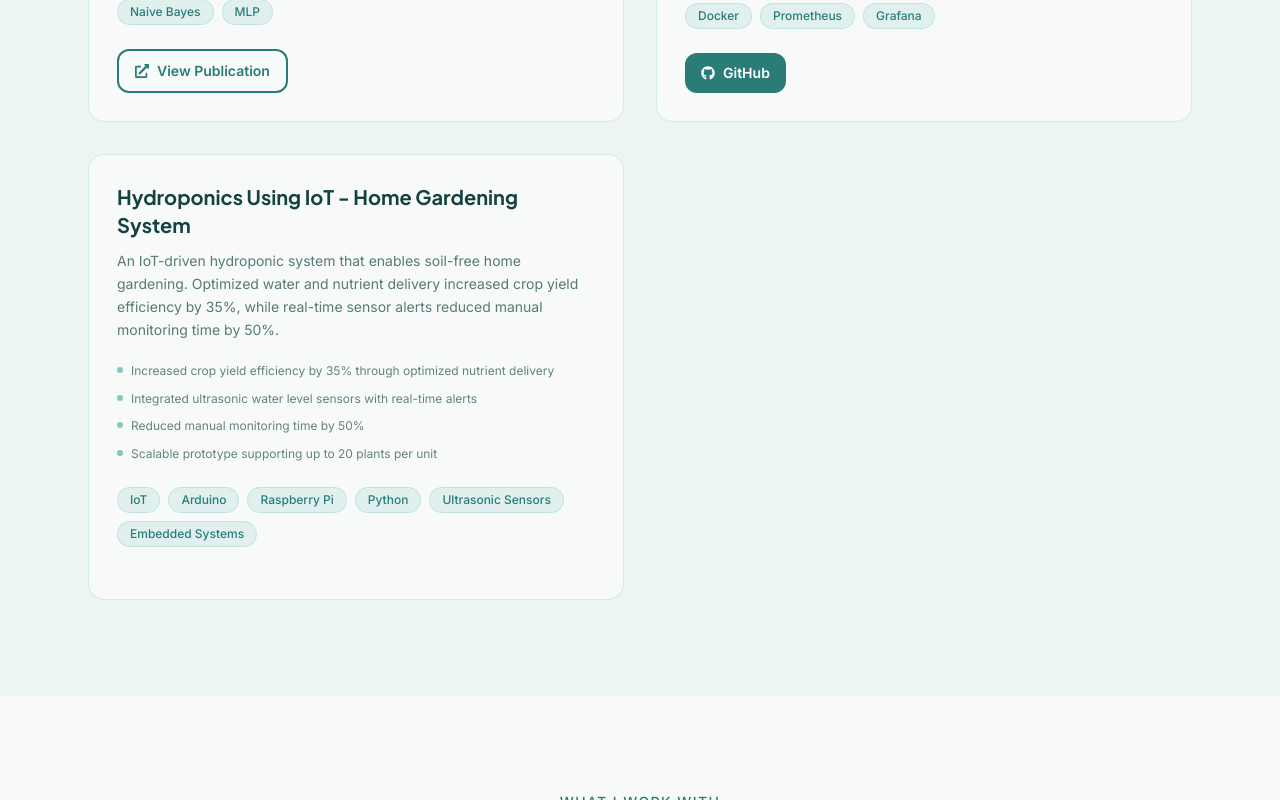
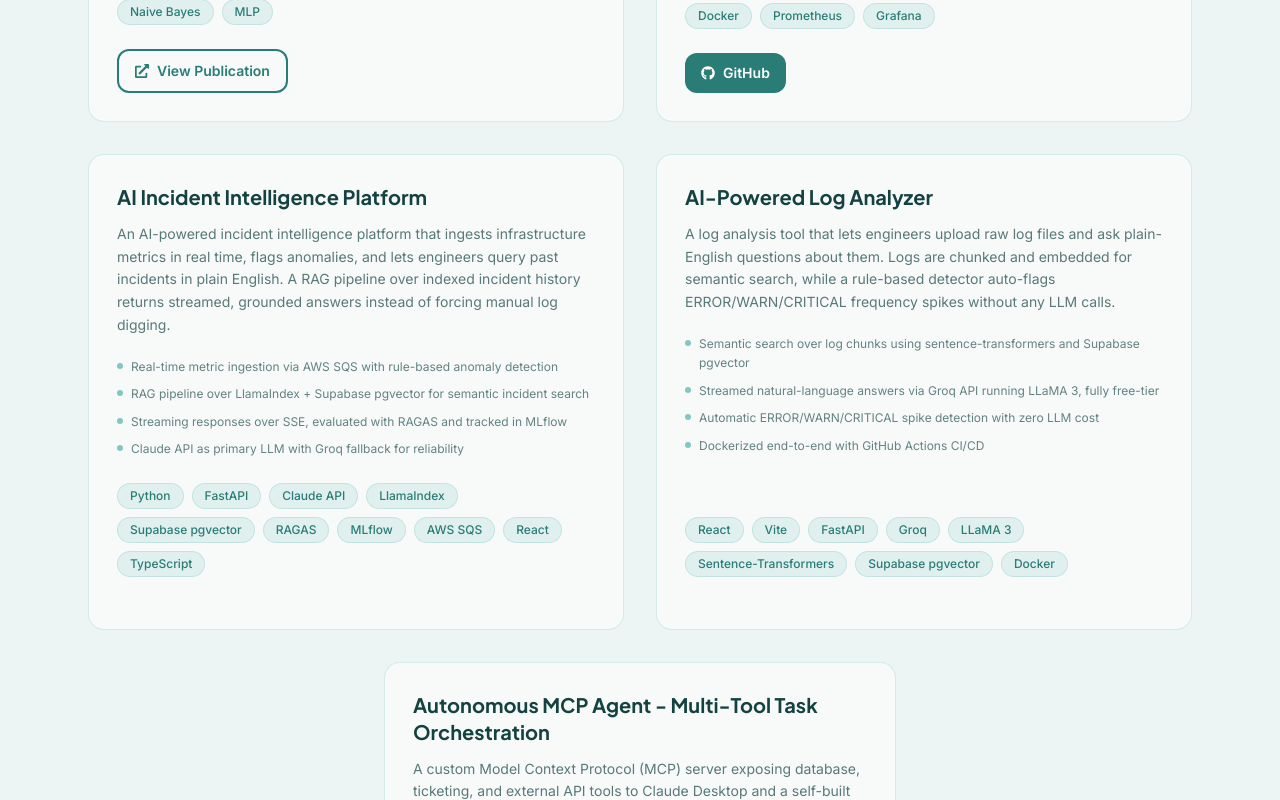
Before and after one commit to chigurupatiakhil5/portfolio, a Next.js app: page / in a window 1280 px wide. Shown: the part 3032-3832 px from the top of the page. Built offline with nearby package versions, Linux system fonts and the light colour scheme.

Commit message:
feat: update resume and replace hydroponics with AI/MCP projects

```diff
--- a/src/components/Projects.jsx
+++ b/src/components/Projects.jsx
@@ -40,16 +40,46 @@
     badge:  null,
   },
   {
-    title:       "Hydroponics Using IoT - Home Gardening System",
+    title:       "AI Incident Intelligence Platform",
     description:
-      "An IoT-driven hydroponic system that enables soil-free home gardening. Optimized water and nutrient delivery increased crop yield efficiency by 35%, while real-time sensor alerts reduced manual monitoring time by 50%.",
+      "An AI-powered incident intelligence platform that ingests infrastructure metrics in real time, flags anomalies, and lets engineers query past incidents in plain English. A RAG pipeline over indexed incident history returns streamed, grounded answers instead of forcing manual log digging.",
     highlights: [
-      "Increased crop yield efficiency by 35% through optimized nutrient delivery",
-      "Integrated ultrasonic water level sensors with real-time alerts",
-      "Reduced manual monitoring time by 50%",
-      "Scalable prototype supporting up to 20 plants per unit",
+      "Real-time metric ingestion via AWS SQS with rule-based anomaly detection",
+      "RAG pipeline over LlamaIndex + Supabase pgvector for semantic incident search",
+      "Streaming responses over SSE, evaluated with RAGAS and tracked in MLflow",
+      "Claude API as primary LLM with Groq fallback for reliability",
     ],
-    stack: ["IoT", "Arduino", "Raspberry Pi", "Python", "Ultrasonic Sensors", "Embedded Systems"],
+    stack: ["Python", "FastAPI", "Claude API", "LlamaIndex", "Supabase pgvector", "RAGAS", "MLflow", "AWS SQS", "React", "TypeScript"],
+    github: null,
+    live:   null,
+    badge:  null,
+  },
+  {
+    title:       "AI-Powered Log Analyzer",
+    description:
+      "A log analysis tool that lets engineers upload raw log files and ask plain-English questions about them. Logs are chunked and embedded for semantic search, while a rule-based detector auto-flags ERROR/WARN/CRITICAL frequency spikes without any LLM calls.",
+    highlights: [
+      "Semantic search over log chunks using sentence-transformers and Supabase pgvector",
+      "Streamed natural-language answers via Groq API running LLaMA 3, fully free-tier",
+      "Automatic ERROR/WARN/CRITICAL spike detection with zero LLM cost",
+      "Dockerized end-to-end with GitHub Actions CI/CD",
+    ],
+    stack: ["React", "Vite", "FastAPI", "Groq", "LLaMA 3", "Sentence-Transformers", "Supabase pgvector", "Docker"],
+    github: null,
+    live:   null,
+    badge:  null,
+  },
+  {
+    title:       "Autonomous MCP Agent - Multi-Tool Task Orchestration",
+    description:
+      "A custom Model Context Protocol (MCP) server exposing database, ticketing, and external API tools to Claude Desktop and a self-built autonomous agent client. The agent chains tool calls to complete multi-step tasks and recovers from failures instead of halting.",
+    highlights: [
+      "Custom MCP server built on the Anthropic MCP SDK exposing database, ticketing, and API tools",
+      "Autonomous agent client powered by Groq API (LLaMA 3) chains tool calls to complete multi-step tasks",
+      "Error recovery and retry loop - failed tool calls trigger re-planning instead of halting execution",
+      "Every agent decision and tool call logged and persisted in PostgreSQL for full traceability",
+    ],
+    stack: ["Python", "Anthropic MCP SDK", "Groq", "LLaMA 3", "FastAPI", "PostgreSQL", "Docker", "GitHub Actions"],
     github: null,
     live:   null,
     badge:  null,
@@ -79,7 +109,8 @@
         </motion.div>
 
         {/* ── Project cards ─────────────────────────────────────────────── */}
-        <div className="grid md:grid-cols-2 gap-8">
+        {/* When the count is odd, the last card spans + centers itself instead of sitting alone half-empty */}
+        <div className="grid md:grid-cols-2 gap-8 [&>*:last-child:nth-child(odd)]:md:col-span-2 [&>*:last-child:nth-child(odd)]:md:max-w-lg [&>*:last-child:nth-child(odd)]:md:mx-auto [&>*:last-child:nth-child(odd)]:md:w-full">
           {projects.map((project, i) => (
             <motion.div
               key={i}
```
Also changed, not shown: 1 other file (tests, documents, lock files or other folders).
